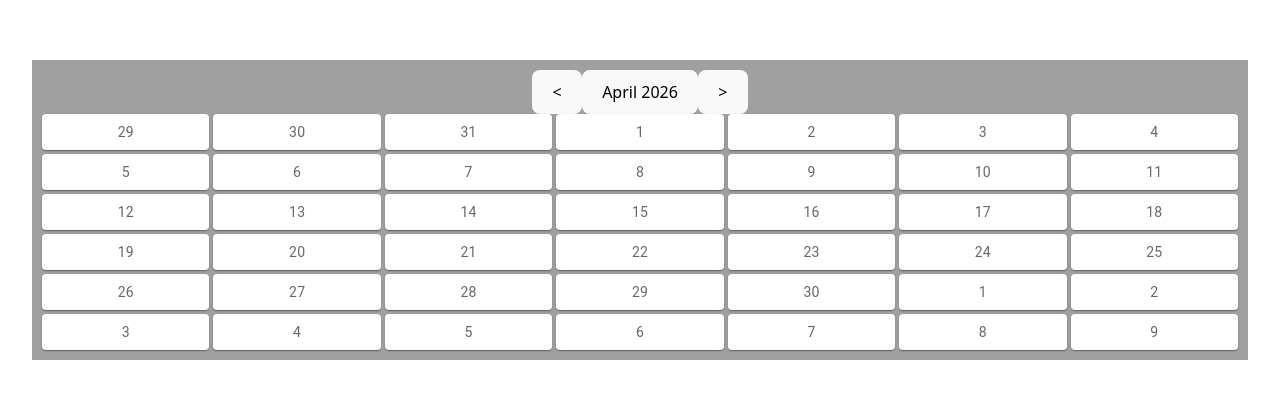
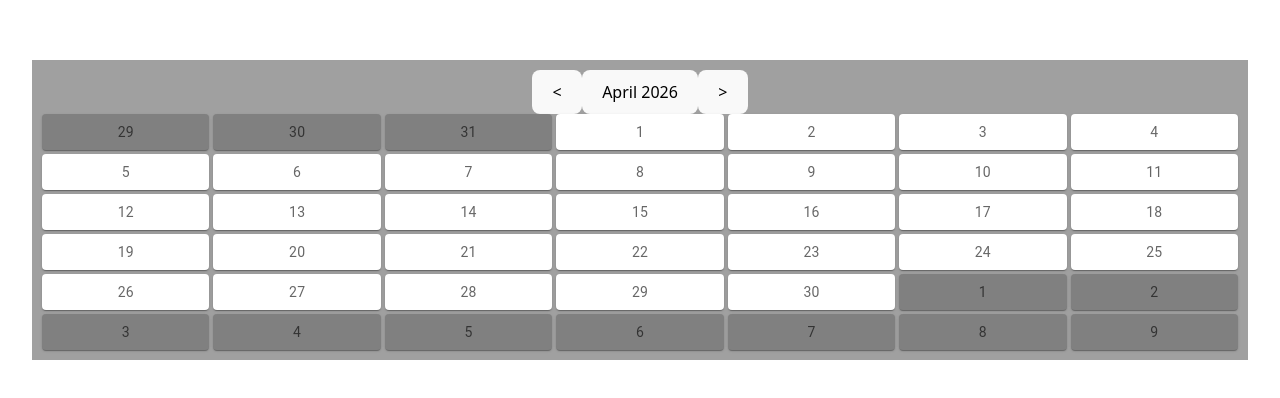
Before and after one commit to Oasis-NEU/s26-group-4, a React (Vite) app: page / in a window 1280 px wide. Shown: the part 190-588 px from the top of the page. Built offline with nearby package versions, Linux system fonts and the light colour scheme.

Commit message:
added color to inactive days

```diff
--- a/src/App.css
+++ b/src/App.css
@@ -45,3 +45,7 @@
   background-color: rgba(67, 67, 67, 0.5);
   padding: 10px;
 }
+
+.inactive.MuiPaper-root{
+  background-color: gray;
+}
--- a/src/App.jsx
+++ b/src/App.jsx
@@ -6,6 +6,7 @@ import { styled } from '@mui/material/styles';
 import Box from '@mui/material/Box';
 import Paper from '@mui/material/Paper';
 import Grid from '@mui/material/Grid';
+import { grey, red } from '@mui/material/colors';
 
 const Item = styled(Paper)(({ theme }) => ({
   backgroundColor: '#fff',
@@ -256,7 +257,7 @@ function MonthGrid(props) {
           ? <MonthCell day={mod((index-currentMonthOffset), currentMonthDays) + 1}
             active={index-currentMonthOffset<currentMonthDays}
             click={handleClick}/>
-          : <MonthCell day={mod((index-currentMonthOffset), prevMonthDays) + 1}
+          :<MonthCell day={mod((index-currentMonthOffset), prevMonthDays) + 1}
             active={false}
             click={handleClick}/>
         ))}
@@ -271,7 +272,7 @@ function MonthCell(props){
   let click = props.click;
   return (
     <Grid size={1}>
-      <Item onClick={click(day, active)}>{day}</Item>
+      <Item className={active ? "" : "inactive"} onClick={click(day, active)}>{day}</Item>
     </Grid>
   );
 }
```
